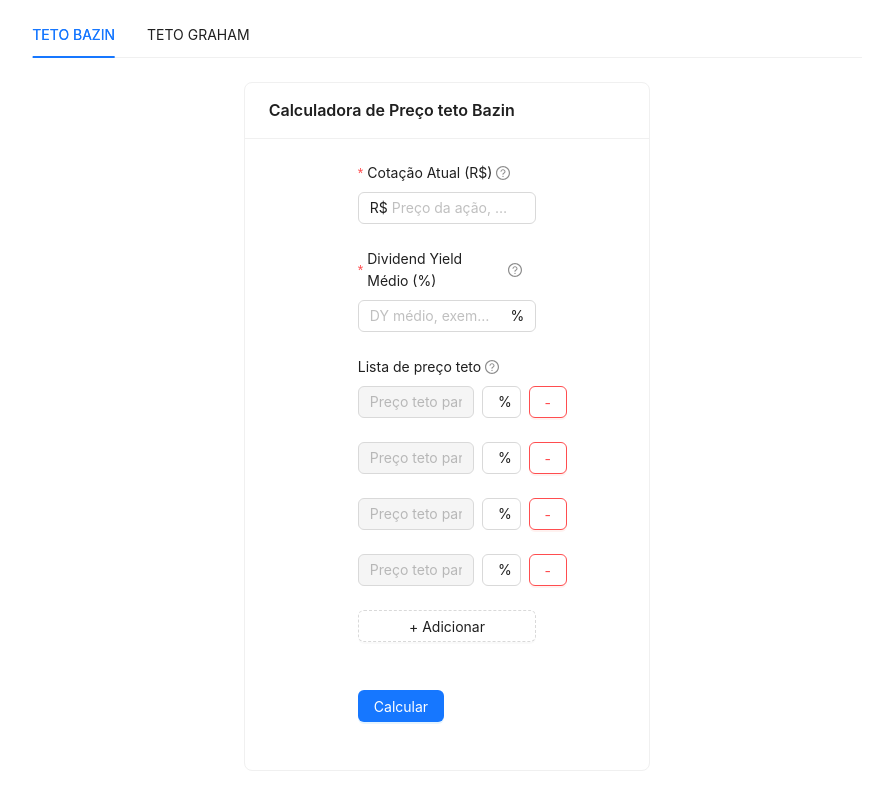
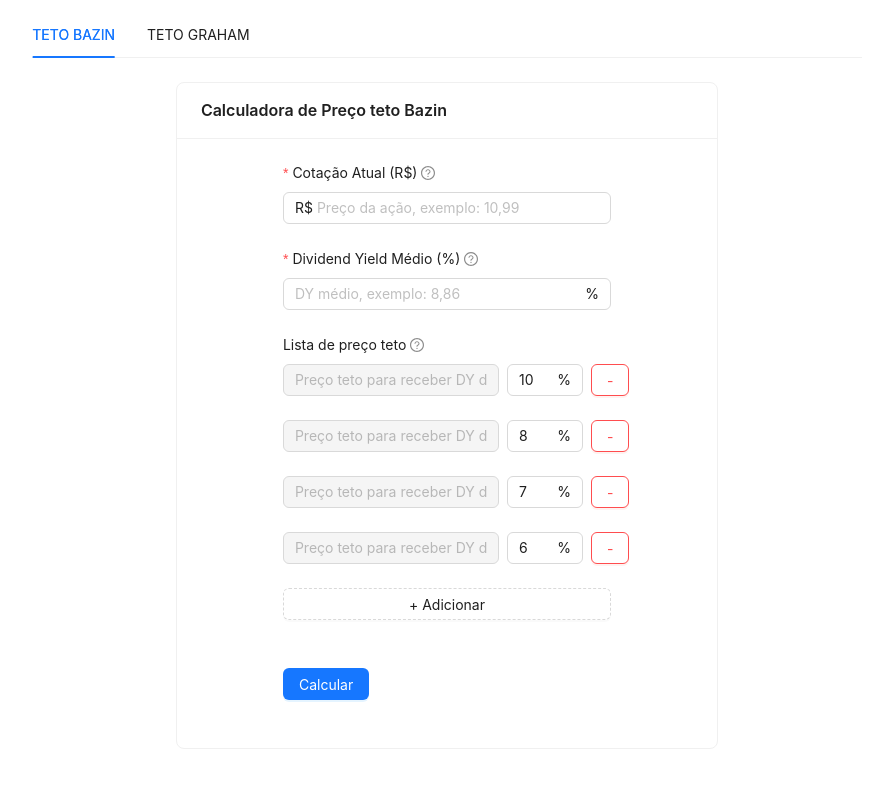
Before and after one commit to wesleyangeli/valuation-calc, a Next.js app: page / in a window 1280 px wide. Shown: the whole page, without its empty margins (193-1086 px from the left). Built offline with nearby package versions, Linux system fonts and the light colour scheme.

Commit message:
style: ajuste de span

```diff
--- a/src/components/FormBazin.tsx
+++ b/src/components/FormBazin.tsx
@@ -94,12 +94,12 @@ export const FormBazin: React.FC = () => {
 
   return (
     <Row justify="center" style={{ padding: 8 }}>
-      <Col xs={24} sm={24} md={24} lg={12} xl={12}>
+      <Col xs={24} sm={24} md={24} lg={16} xl={62}>
         <Row justify="center" gutter={[8, 8]}>
           <Col span={24}>
             <Card title={"Calculadora de Preço teto Bazin"}>
               <Row justify={"center"}>
-                <Col xs={24} sm={24} md={24} lg={12} xl={12}>
+                <Col xs={24} sm={24} md={24} lg={16} xl={16}>
                   <Form form={form} onFinish={onFinish} layout="vertical">
                     <Form.Item
                       tooltip="Valor atual do ativo."
```
